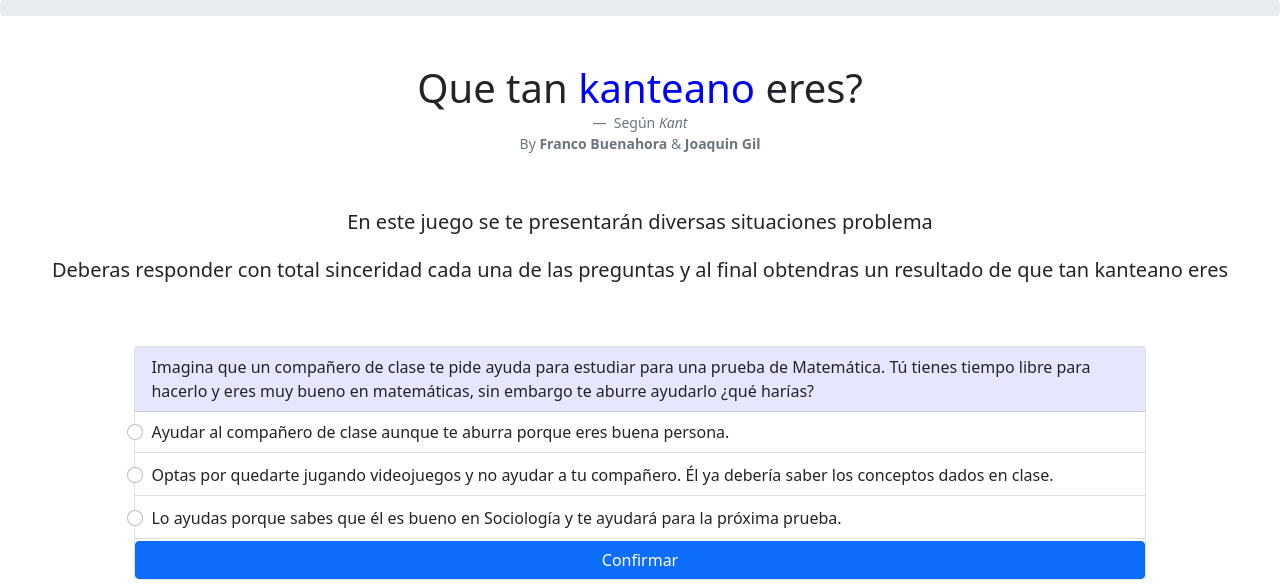
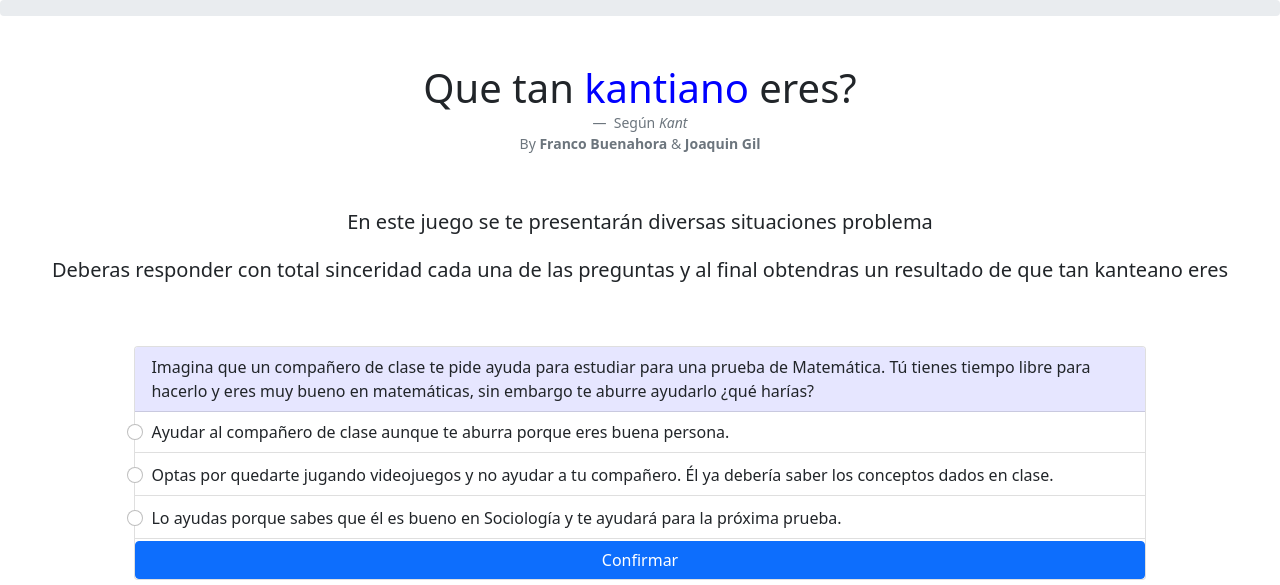
Before and after one commit to buenahora/JuegoFilosofia, a plain HTML site: page index.html in a window 1280 px wide. Drawn offline with nearby package versions, Linux system fonts and the light colour scheme.

Commit message:
kantIano

```diff
--- a/index.html
+++ b/index.html
@@ -37,7 +37,7 @@
       </div>
     <figure class="text-center">
         <blockquote class="blockquote">
-            <h1 class="text-center mt-5">Que tan <span style="color: blue;">kanteano</span> eres?</h1>
+            <h1 class="text-center mt-5">Que tan <span style="color: blue;">kantiano</span> eres?</h1>
         </blockquote>
         <figcaption class="blockquote-footer">
           Según <cite title="Source Title">Kant</cite>
```
